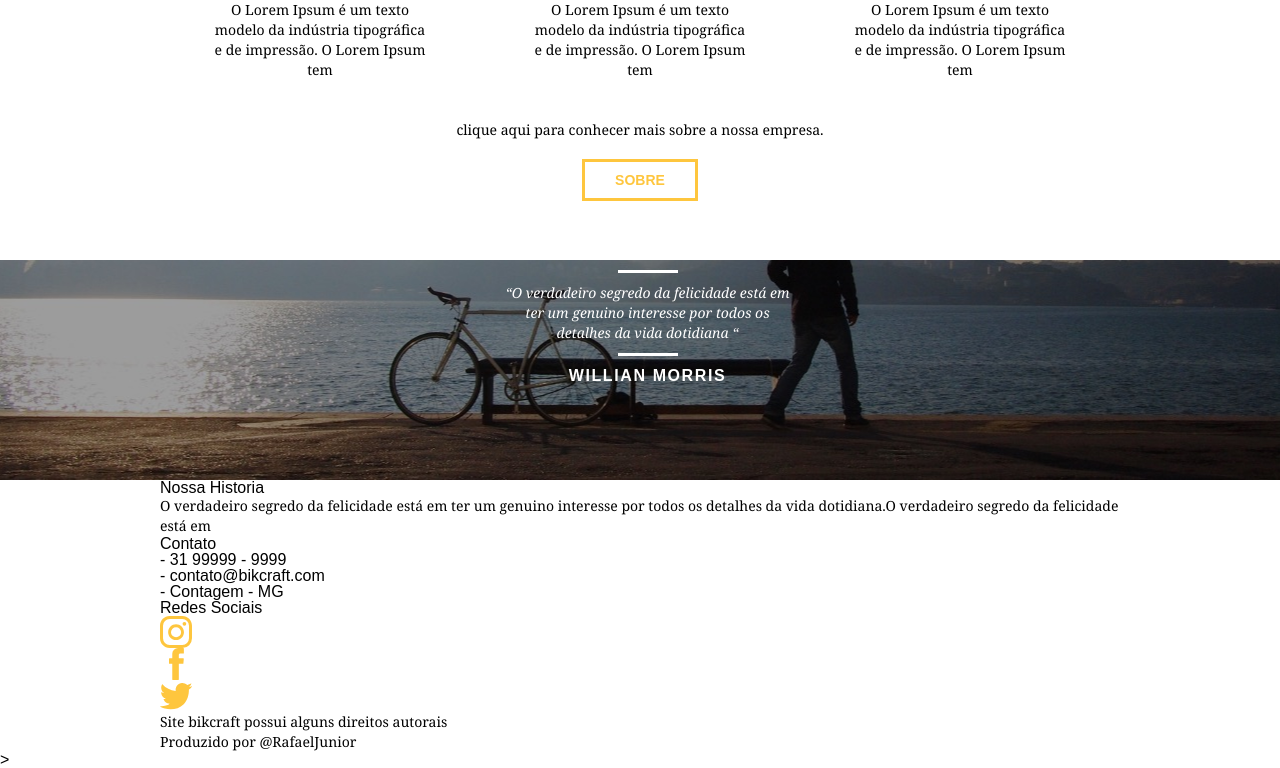
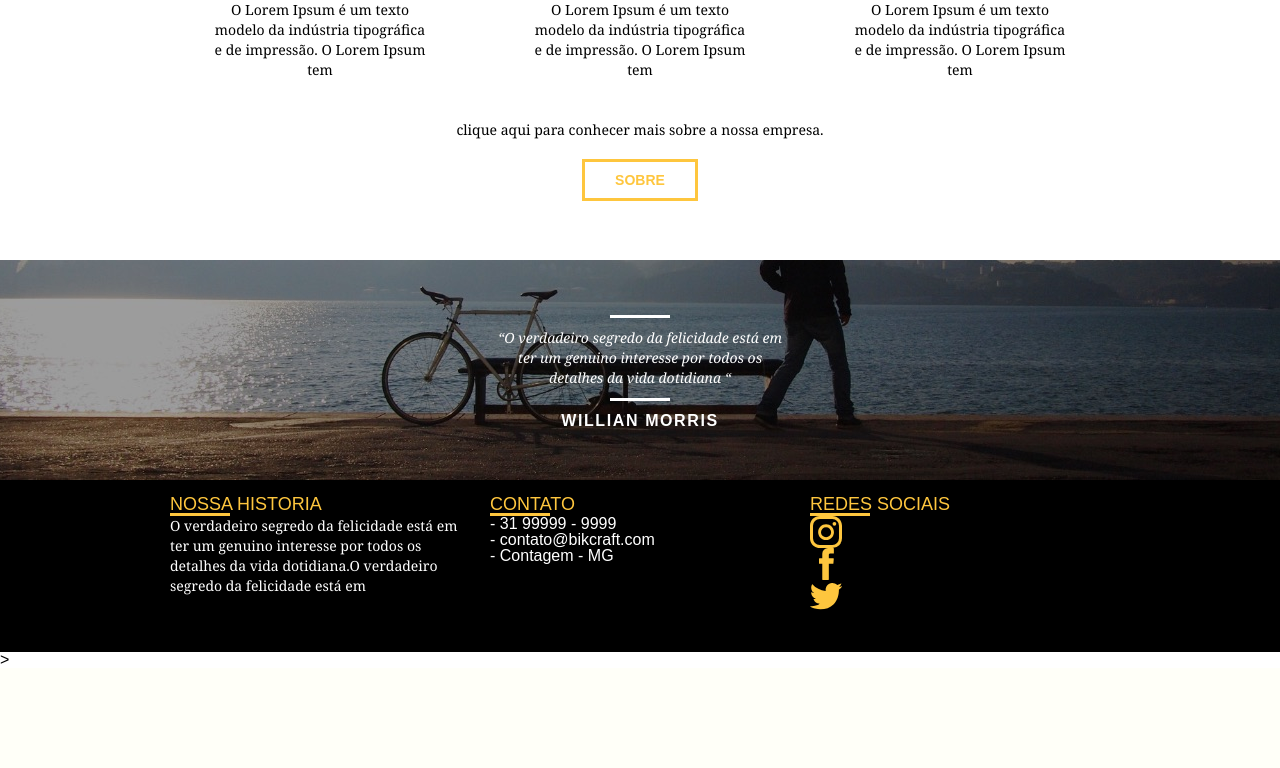
Before and after one commit to RafaelJuniorM/Origamid-Bikcraft, a PHP site: page / in a window 1280 px wide. Shown: the part 2252-3020 px from the top of the page. After the commit the page ends 2916 px from the top, so only its background shows below. Run offline with PHP 8.4, Linux system fonts and the light colour scheme.

Commit message:
estilizando o footer

```diff
--- a/css/style.css
+++ b/css/style.css
@@ -286,5 +286,31 @@ img {
   background-size: cover;
   height: 220px;
   text-align: center;
-  width: 1295px;
+  width: 100%;
 }
+.quebra .quote-externo p {
+  padding-top: 45px;
+}
+
+.footer {
+  background: #000;
+}
+.footer h2 {
+  color: #FEC63E;
+  font-size: 1.125em;
+  margin-top: 15px;
+  text-transform: uppercase;
+
+}
+
+.footer h2:after {
+  background: #FEC63E;
+  content: "";
+  display: block;
+  height: 3px;
+  width: 60px;
+}
+
+.footer .content-footer {
+  color: #fff;
+}
--- a/index.html
+++ b/index.html
@@ -180,28 +180,34 @@
     <footer>
       <div class="footer">
         <div class="container">
+          <div class="historia grid-1-3">
             <h2>Nossa Historia</h2>
-          <p>O verdadeiro segredo da felicidade está em  ter um genuino interesse  por todos os detalhes da vida dotidiana.O verdadeiro segredo da felicidade está em </p>
+            <p class="content-footer">O verdadeiro segredo da felicidade está em  ter um genuino interesse  por todos os detalhes da vida dotidiana.O verdadeiro segredo da felicidade está em </p>
+          </div>
 
+          <div class="contato grid-1-3">
             <h2>Contato</h2>
-          <ul>
+            <ul class="content-footer">
               <li>- 31 99999 - 9999</li>
               <li>- contato@bikcraft.com</li>
               <li>- Contagem - MG</li>
             </ul>
+          </div>
 
+          <div class="redes grid-1-3">
             <h2>Redes Sociais</h2>
-          <ul>
+            <ul >
               <li>
                 <img src="img/redes-sociais/instagram.svg" alt="icone instagram">
               <li>
-            <li>
+              <li >
                 <img src="img/redes-sociais/facebook.svg" alt="icone facebook">
               </li>
-            <li>
+              <li >
                 <img src="img/redes-sociais/twitter.svg" alt="icone twitter">
               </li>
             </ul>
+          </div>
         </div>
 
         <div class="copyrigth">
```
Lines whose indentation alone changed are shown as unchanged.
